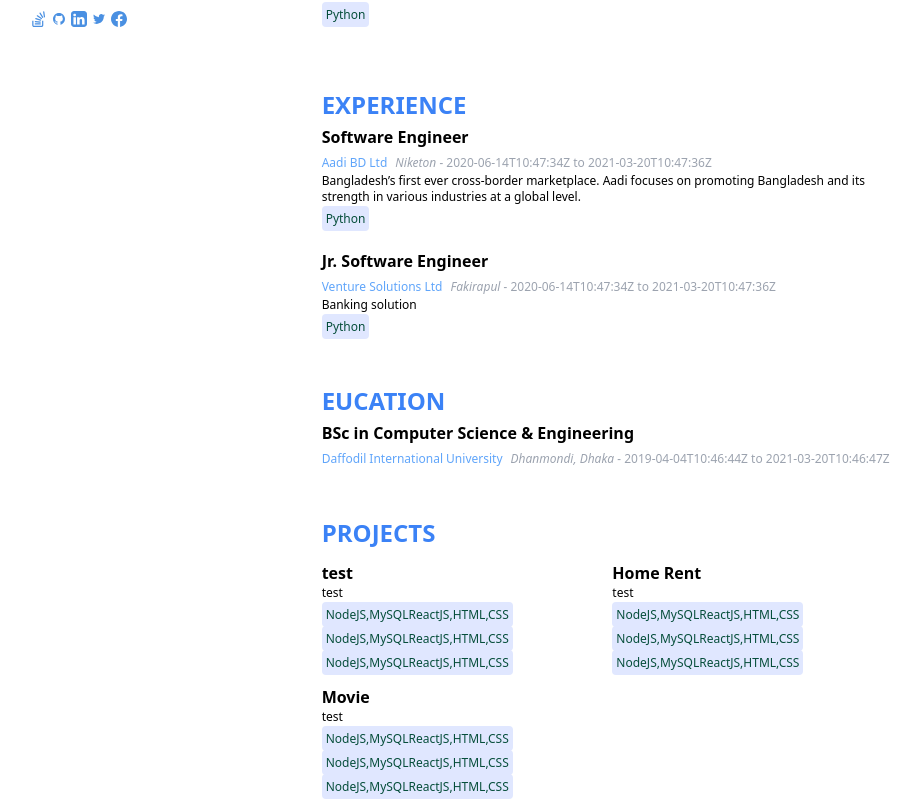
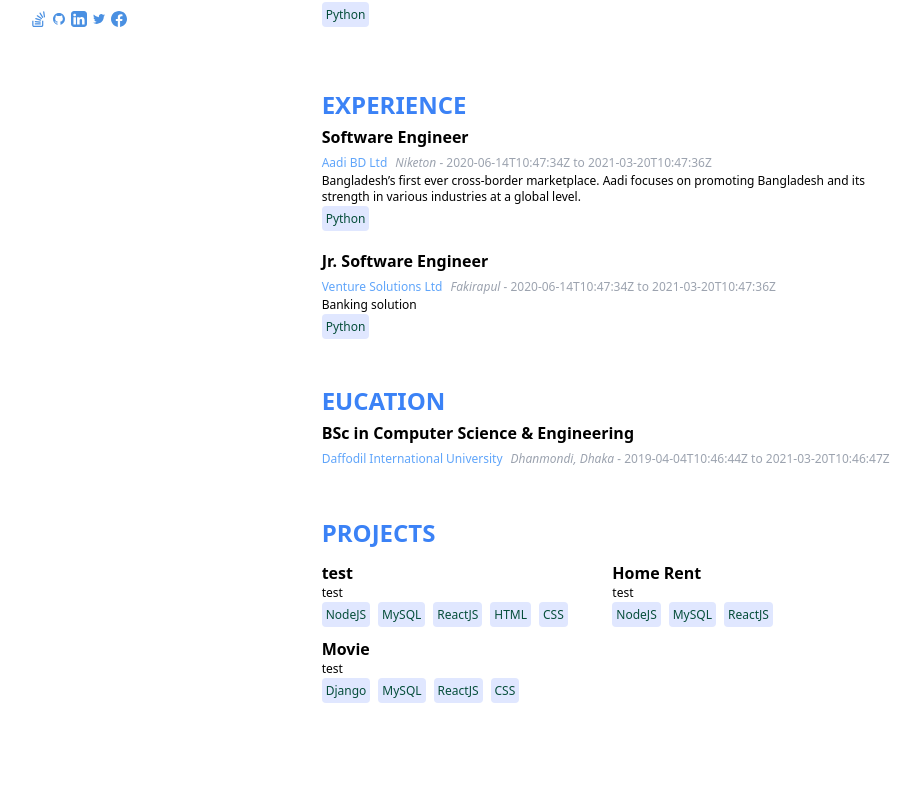
Before and after one commit to Eyakub/eyakub.me, a React (Create React App) app in the folder portfolio_react_api/: page / in a window 1280 px wide. Shown: the part 329-1138 px from the top of the page, without its empty margins (173-1094 px from the left). After the commit the page ends 1042 px from the top, so only its background shows below. Built offline with nearby package versions, Linux system fonts and the light colour scheme.

Commit message:
project stack issue

```diff
--- a/portfolio_react_api/src/components/section/Project.jsx
+++ b/portfolio_react_api/src/components/section/Project.jsx
@@ -2,10 +2,9 @@ import React from "react";
 import Tag from "../tags/TagBoard";
 
 const Project = ({ projects }) => {
-  const stacks = projects.map((project) => {
-    return project.backend + project.frontend;
-  });
-  // console.log(stacks);
+  // const stacks = projects.map((project) => {
+  //   return project.backend.concat(project.frontend);
+  // });
   return (
     <section>
       <h1 className="font-bold font-sans text-2xl uppercase text-blue-500">
@@ -13,12 +12,13 @@ const Project = ({ projects }) => {
       </h1>
       <div className="flex flex-wrap justify-between">
         {projects.map((project, p_index) => (
+          // const project_stack = project.backend.concat(project.frontend);
           <article className="mt-2 w-full xl:w-1/2 2xl:w-1/2" key={p_index}>
             <h1 className="font-bold text-1xl mb-0 mt-1">
               <a href={`${project.source_url}`}>{project.name}</a>
             </h1>
             <p className="text-xs">{project.short_description}</p>
-            {stacks.map((stack, index) => (
+            {project.backend.concat(project.frontend).map((stack, index) => (
               <Tag
                 key={index}
                 name={stack}
--- a/portfolio_react_api/src/data/demo.js
+++ b/portfolio_react_api/src/data/demo.js
@@ -41,8 +41,6 @@ export const demo_data = {
             "source_url": "https://eyakub.me",
             "frontend": [
                 "ReactJS",
-                "HTML",
-                "CSS"
             ],
             "backend": [
                 "NodeJS",
@@ -60,11 +58,10 @@ export const demo_data = {
             "source_url": "https://eyakub.me",
             "frontend": [
                 "ReactJS",
-                "HTML",
                 "CSS"
             ],
             "backend": [
-                "NodeJS",
+                "Django",
                 "MySQL"
             ],
             "user": 1
```
